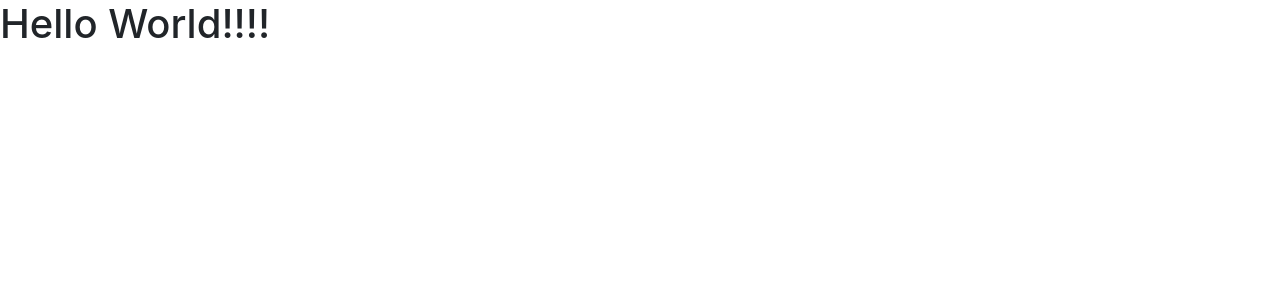
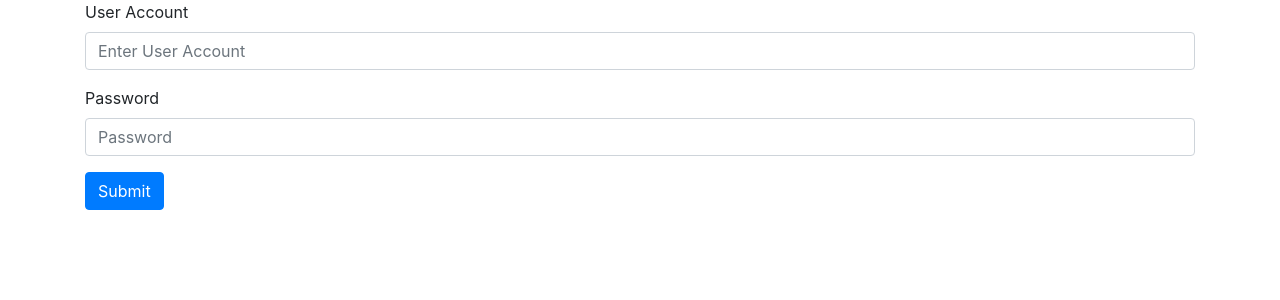
Before and after one commit to ericnice123/never-forget-web, a React (Create React App) app: page / in a window 1280 px wide. Shown: the top 300 px of the page. Built offline with nearby package versions, Linux system fonts and the light colour scheme.

Commit message:
adding login screen

```diff
--- a/package.json
+++ b/package.json
@@ -3,8 +3,9 @@
   "version": "0.1.0",
   "private": true,
   "dependencies": {
-    "bootstrap": "^4.2.1",
+    "bootstrap": "^4.3.0",
     "react": "^16.8.1",
+    "react-bootstrap": "^1.0.0-beta.5",
     "react-dom": "^16.8.1",
     "react-redux": "^6.0.0",
     "react-scripts": "2.1.4",
--- a/src/App.js
+++ b/src/App.js
@@ -1,13 +1,10 @@
 import React, { Component } from "react";
 import "./App.css";
+import SignIn from "./components/signInComponent";
 
 class App extends Component {
   render() {
-    return (
-      <div>
-        <h1>Hello World!!!!</h1>
-      </div>
-    );
+    return <SignIn />;
   }
 }
 
--- /dev/null
+++ b/src/components/signInComponent.js
@@ -0,0 +1,31 @@
+import React, { Component } from "react";
+import { Button, Form, Container } from "react-bootstrap";
+
+class SignIn extends Component {
+  render() {
+    return (
+      <Container>
+        <Form>
+          <Form.Group controlId="formUserAccount">
+            <Form.Label>User Account</Form.Label>
+            <Form.Control type="text" placeholder="Enter User Account" />
+          </Form.Group>
+
+          <Form.Group controlId="formUserPassword">
+            <Form.Label>Password</Form.Label>
+            <Form.Control type="password" placeholder="Password" />
+          </Form.Group>
+          <Button
+            variant="primary"
+            type="submit"
+            formAction="https://www.google.com"
+          >
+            Submit
+          </Button>
+        </Form>
+      </Container>
+    );
+  }
+}
+
+export default SignIn;
```
Also changed, not shown: 2 other files (tests, documents, lock files or other folders).
